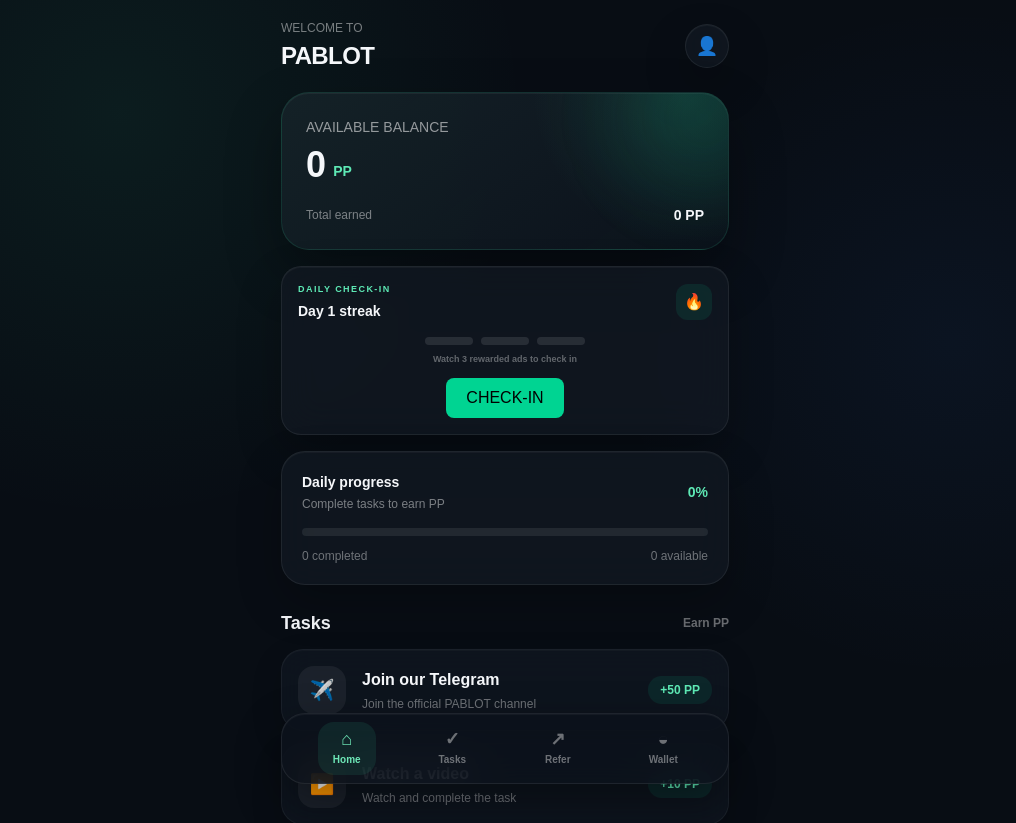
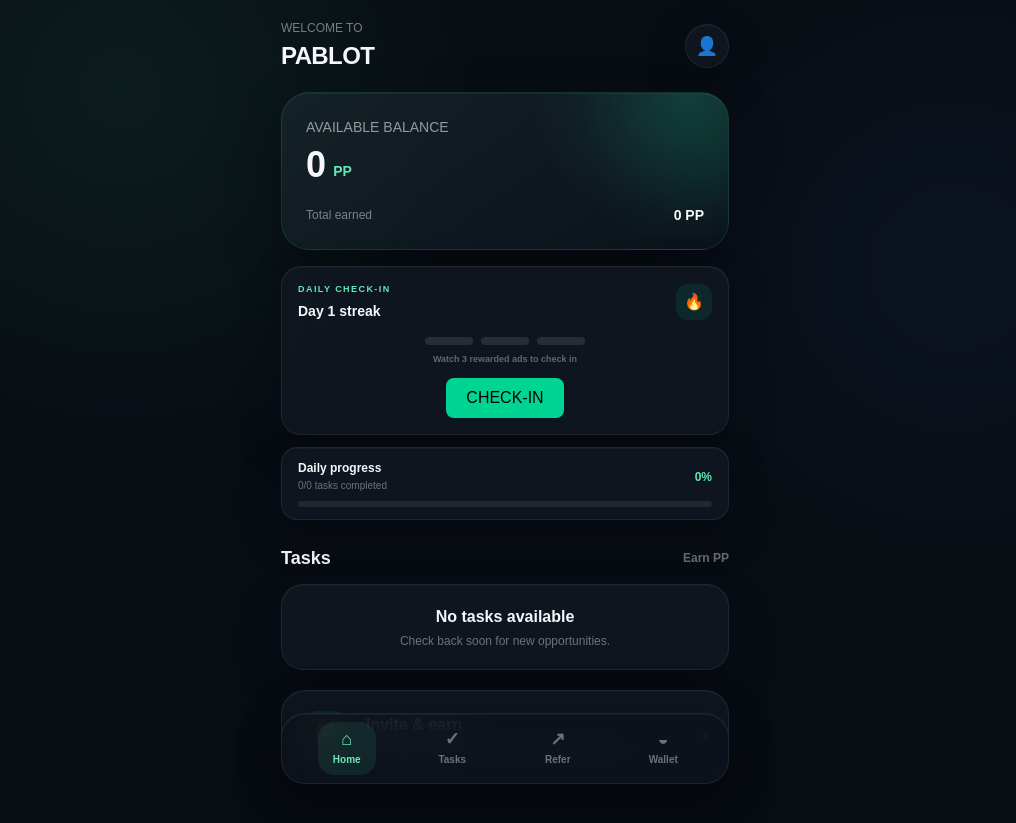
Before and after one commit to bapparis/PABLOT, a Next.js app in the folder apps/mini-app/: page / in a window 1280 px wide. Shown: the top 823 px of the page, without its empty margins (135-1151 px from the left). Built offline with nearby package versions, Linux system fonts and the light colour scheme.

Commit message:
Refresh home dashboard after ad rewards

```diff
--- a/apps/mini-app/app/page.tsx
+++ b/apps/mini-app/app/page.tsx
@@ -14,6 +14,28 @@
   const [treasureClaimed, setTreasureClaimed] = useState(false);
   const [dailyLoading, setDailyLoading] = useState(false);
   const [treasureLoading, setTreasureLoading] = useState(false);
+  const [ppBalance, setPpBalance] = useState(0);
+  const [totalEarned, setTotalEarned] = useState(0);
+  const [tasks, setTasks] = useState<
+    Array<{
+      id: string;
+      title: string;
+      description: string | null;
+      type: string;
+      reward_pp: number;
+      target_url: string | null;
+      proof_required: boolean;
+      watch_config?: {
+        ads_required: number;
+        watch_duration_seconds: number;
+        cooldown_seconds: number;
+        pinned: boolean;
+        pin_order: number;
+      } | null;
+    }>
+  >([]);
+  const [tasksLoading, setTasksLoading] = useState(true);
+  const [completedTaskIds, setCompletedTaskIds] = useState<string[]>([]);
 
   useEffect(() => {
     const initializeTelegramUser = async () => {
@@ -42,6 +64,78 @@
     };
 
     initializeTelegramUser();
+  }, []);
+
+  useEffect(() => {
+    let active = true;
+
+    async function loadHomeData() {
+      const initData = window.Telegram?.WebApp?.initData;
+      if (!initData) {
+        if (active) setTasksLoading(false);
+        return;
+      }
+
+      try {
+        const [userResponse, tasksResponse] = await Promise.all([
+          fetch("/api/telegram/user", {
+            method: "POST",
+            headers: { "Content-Type": "application/json" },
+            body: JSON.stringify({
+              initData,
+              startParam: new URLSearchParams(window.location.search).get("startapp"),
+            }),
+          }),
+          fetch("/api/tasks"),
+        ]);
+
+        if (userResponse.ok) {
+          const userData = await userResponse.json();
+          const user = userData.user;
+
+          if (active && user) {
+            setPpBalance(Number(user.pp_balance) || 0);
+            setTotalEarned(Number(user.total_earned) || 0);
+          }
+        }
+
+        if (tasksResponse.ok) {
+          const tasksData = await tasksResponse.json();
+
+          if (active) {
+            setTasks(Array.isArray(tasksData.tasks) ? tasksData.tasks : []);
+          }
+        }
+
+        const completedResponse = await fetch("/api/tasks/completed", {
+          method: "POST",
+          headers: { "Content-Type": "application/json" },
+          body: JSON.stringify({ initData }),
+        });
+
+        if (completedResponse.ok) {
+          const completedData = await completedResponse.json();
+
+          if (active) {
+            setCompletedTaskIds(
+              Array.isArray(completedData.completedTaskIds)
+                ? completedData.completedTaskIds
+                : []
+            );
+          }
+        }
+      } catch {
+        // Keep the home screen available if data loading fails.
+      } finally {
+        if (active) setTasksLoading(false);
+      }
+    }
+
+    loadHomeData();
+
+    return () => {
+      active = false;
+    };
   }, []);
 
   useEffect(() => {
@@ -410,6 +504,41 @@
         }
       }
 
+      if (consumed) {
+        const [userResponse, completedResponse] = await Promise.all([
+          fetch("/api/telegram/user", {
+            method: "POST",
+            headers: { "Content-Type": "application/json" },
+            body: JSON.stringify({
+              initData,
+              startParam: new URLSearchParams(window.location.search).get("startapp"),
+            }),
+          }),
+          fetch("/api/tasks/completed", {
+            method: "POST",
+            headers: { "Content-Type": "application/json" },
+            body: JSON.stringify({ initData }),
+          }),
+        ]);
+
+        if (userResponse.ok) {
+          const userData = await userResponse.json();
+          if (userData.user) {
+            setPpBalance(Number(userData.user.pp_balance) || 0);
+            setTotalEarned(Number(userData.user.total_earned) || 0);
+          }
+        }
+
+        if (completedResponse.ok) {
+          const completedData = await completedResponse.json();
+          setCompletedTaskIds(
+            Array.isArray(completedData.completedTaskIds)
+              ? completedData.completedTaskIds
+              : []
+          );
+        }
+      }
+
       if (!consumed) {
         setAdMessage(
           "⏳ Ad completed. Reward confirmation is still pending."
@@ -455,7 +584,7 @@
 
           <div className="relative mt-2 flex items-end gap-2">
             <span className="text-4xl font-black tracking-tight">
-              0
+              {ppBalance.toLocaleString()}
             </span>
             <span className="mb-1 text-sm font-bold text-emerald-300">
               PP
@@ -467,7 +596,7 @@
               Total earned
             </span>
             <span className="text-sm font-bold">
-              0 PP
+              {totalEarned.toLocaleString()} PP
             </span>
           </div>
         </section>
@@ -546,29 +675,40 @@
         </section>
 
         {/* Daily progress */}
-        <section className="glass-panel mt-4 rounded-[24px] p-5">
-          <div className="flex items-center justify-between">
-            <div>
-              <p className="text-sm font-bold">Daily progress</p>
-              <p className="mt-1 text-xs text-white/45">
-                Complete tasks to earn PP
+        {(() => {
+          const completedCount = tasks.filter((task) =>
+            completedTaskIds.includes(task.id)
+          ).length;
+          const availableCount = tasks.length;
+          const progress =
+            availableCount > 0
+              ? Math.round((completedCount / availableCount) * 100)
+              : 0;
+
+          return (
+            <section className="glass-panel mt-3 rounded-[16px] px-4 py-3">
+              <div className="flex items-center justify-between gap-3">
+                <div className="min-w-0">
+                  <p className="text-xs font-bold">Daily progress</p>
+                  <p className="mt-0.5 text-[10px] text-white/40">
+                    {completedCount}/{availableCount} tasks completed
                   </p>
                 </div>
 
-            <span className="text-sm font-bold text-emerald-300">
-              0%
+                <span className="shrink-0 text-xs font-black text-emerald-300">
+                  {progress}%
                 </span>
               </div>
 
-          <div className="mt-4 h-2 overflow-hidden rounded-full bg-white/8">
-            <div className="h-full w-0 rounded-full bg-emerald-400" />
-          </div>
-
-          <div className="mt-3 flex justify-between text-xs text-white/40">
-            <span>0 completed</span>
-            <span>0 available</span>
+              <div className="mt-2 h-1.5 overflow-hidden rounded-full bg-white/8">
+                <div
+                  className="h-full rounded-full bg-emerald-400 transition-all duration-500"
+                  style={{ width: `${progress}%` }}
+                />
               </div>
             </section>
+          );
+        })()}
 
         {/* Tasks */}
         <section className="mt-6">
@@ -580,28 +720,43 @@
           </div>
 
           <div className="space-y-3">
-
+            {tasksLoading ? (
+              <div className="glass-panel rounded-[22px] p-5 text-center text-sm text-white/40">
+                Loading tasks...
+              </div>
+            ) : tasks.length === 0 ? (
+              <div className="glass-panel rounded-[22px] p-5 text-center">
+                <p className="font-bold">No tasks available</p>
+                <p className="mt-1 text-xs text-white/40">
+                  Check back soon for new opportunities.
+                </p>
+              </div>
+            ) : (
+              tasks.map((task) => (
                 <TaskCard
-              icon="✈️"
-              title="Join our Telegram"
-              description="Join the official PABLOT channel"
-              reward="+50 PP"
+                  key={task.id}
+                  icon={
+                    task.type === "watch_ads"
+                      ? "▶️"
+                      : task.type === "follow"
+                        ? "📢"
+                        : task.type === "join"
+                          ? "✈️"
+                          : task.type === "visit"
+                            ? "🔗"
+                            : "🎯"
+                  }
+                  title={task.title}
+                  description={task.description ?? "Complete this task to earn PP"}
+                  reward={`+${task.reward_pp} PP`}
+                  onClick={
+                    task.type === "watch_ads"
+                      ? handleWatchAd
+                      : undefined
+                  }
                 />
-
-            <TaskCard
-              icon="▶️"
-              title="Watch a video"
-              description="Watch and complete the task"
-              reward="+10 PP"
-            />
-
-            <TaskCard
-              icon="🔗"
-              title="Visit a website"
-              description="Visit the sponsored page"
-              reward="+20 PP"
-            />
-
+              ))
+            )}
           </div>
         </section>
 
@@ -636,15 +791,21 @@
   title,
   description,
   reward,
+  onClick,
 }: {
   icon: string;
   title: string;
   description: string;
   reward: string;
+  onClick?: () => void;
 }) {
   return (
-    <button className="task-card group flex w-full items-center gap-4 rounded-[22px] p-4 text-left">
-      <div className="flex h-12 w-12 shrink-0 items-center justify-center rounded-2xl bg-white/6 text-xl transition-transform duration-200 group-active:scale-90">
+    <button
+      type="button"
+      onClick={onClick}
+      className="task-card group flex w-full items-center gap-3 rounded-[18px] p-3 text-left"
+    >
+      <div className="flex h-10 w-10 shrink-0 items-center justify-center rounded-xl bg-white/6 text-lg transition-transform duration-200 group-active:scale-90">
         {icon}
       </div>
 
@@ -655,7 +816,7 @@
         </p>
       </div>
 
-      <div className="shrink-0 rounded-full bg-emerald-400/10 px-3 py-1.5 text-xs font-bold text-emerald-300">
+      <div className="shrink-0 rounded-full bg-emerald-400/10 px-2.5 py-1 text-[10px] font-bold text-emerald-300">
         {reward}
       </div>
     </button>
```
Lines whose indentation alone changed are shown as unchanged.
